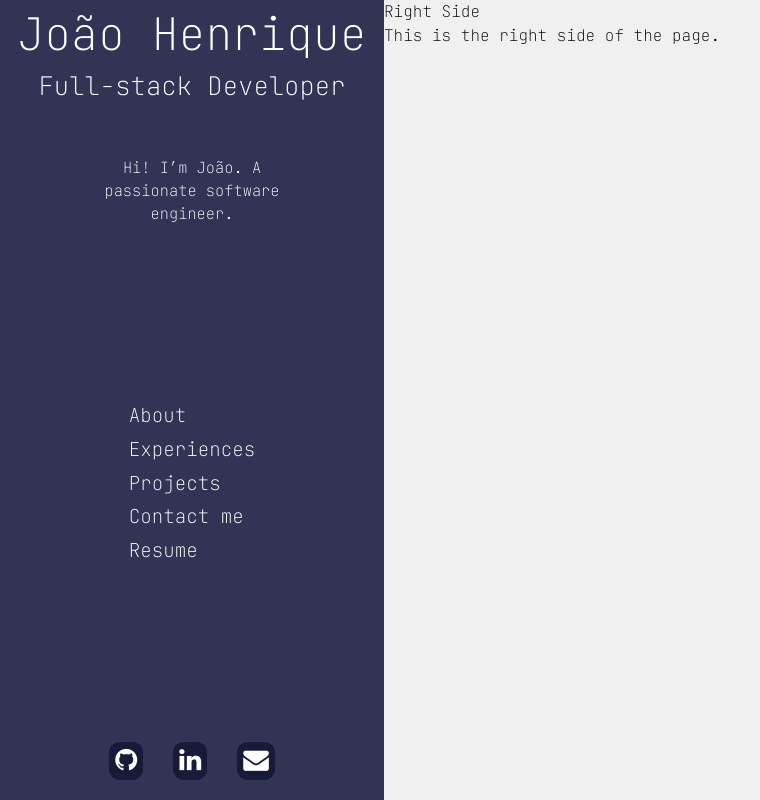
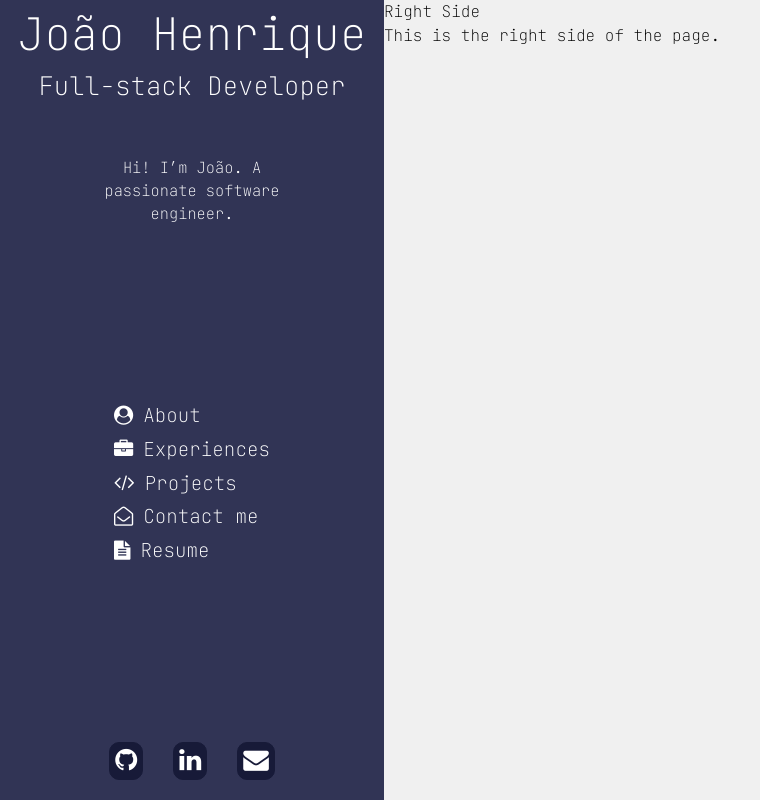
Before and after one commit to joaocarlos-dev/Angular-portifolio, an Angular app: page / in a window 1280 px wide. Shown: the whole page, without its empty margins (0-760 px from the left). Built offline with nearby package versions, Linux system fonts and the light colour scheme.

Commit message:
add: icons for each header element

```diff
--- a/src/app/shared/header/header.component.html
+++ b/src/app/shared/header/header.component.html
@@ -1,9 +1,24 @@
 <header>
   <div class="header">
-    <a>About</a>
-    <a>Experiences</a>
-    <a>Projects</a>
-    <a>Contact me</a>
-    <a>Resume</a>
+    <div class="icon-about-shared-div">
+      <i class="fa fa-user-circle" aria-hidden="true"></i>
+      <a>About</a>
+    </div>
+    <div class="icon-about-shared-div">
+      <i class="fa fa-briefcase" aria-hidden="true"></i>
+      <a>Experiences</a>
+    </div>
+    <div class="icon-about-shared-div">
+      <i class="fa fa-code" aria-hidden="true"></i>
+      <a>Projects</a>
+    </div>
+    <div class="icon-about-shared-div">
+      <i class="fa fa-envelope-open-o" aria-hidden="true"></i>
+      <a>Contact me</a>
+    </div>
+    <div class="icon-about-shared-div">
+      <i class="fa fa-file-text" aria-hidden="true"></i>
+      <a>Resume</a>
+    </div>
   </div>
 </header>
--- a/src/app/shared/header/header.component.scss
+++ b/src/app/shared/header/header.component.scss
@@ -12,3 +12,9 @@
         }
     }
 }
+
+.icon-about-shared-div{
+    display: flex;
+    align-items: center;
+    gap: 10px;
+}
```
